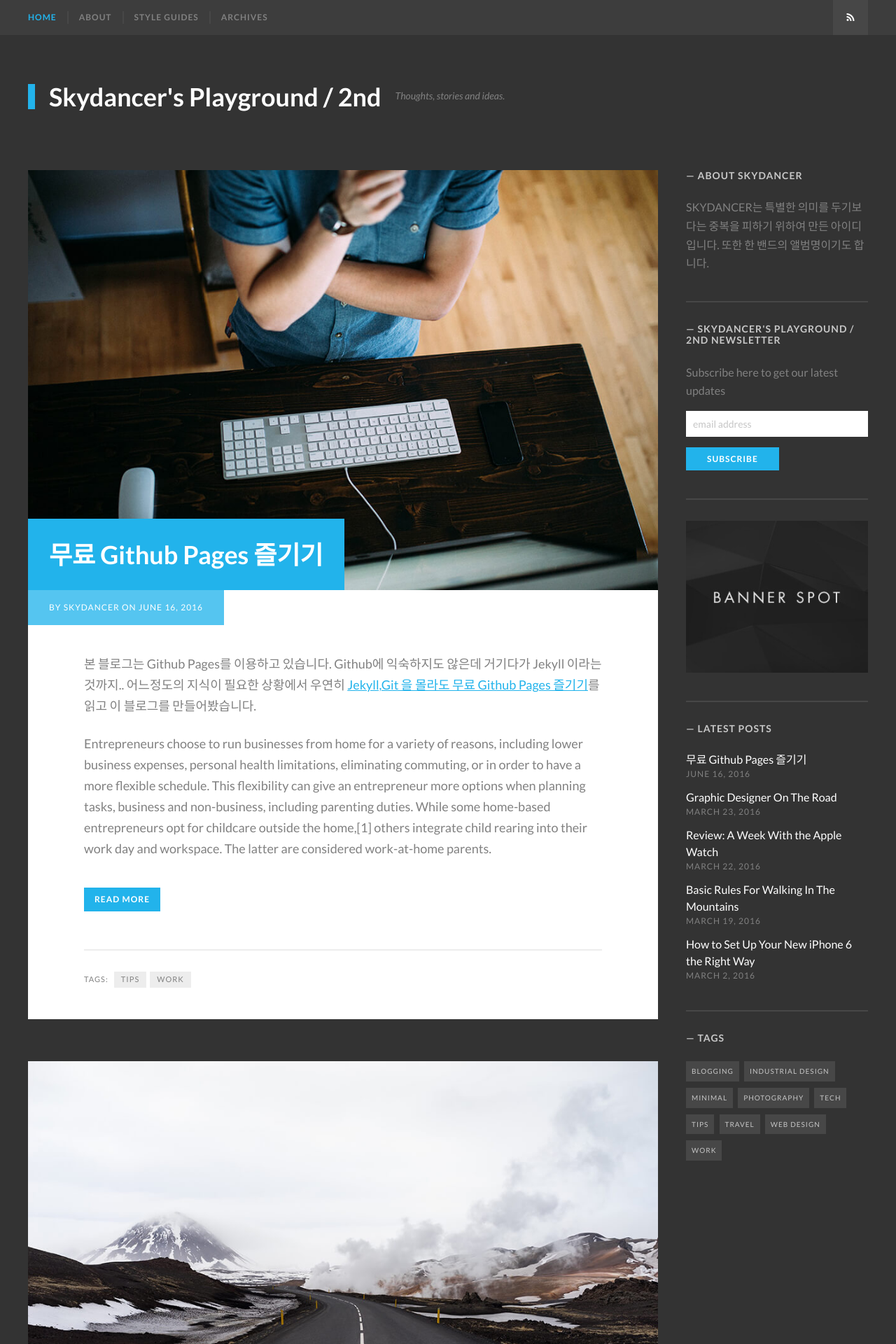
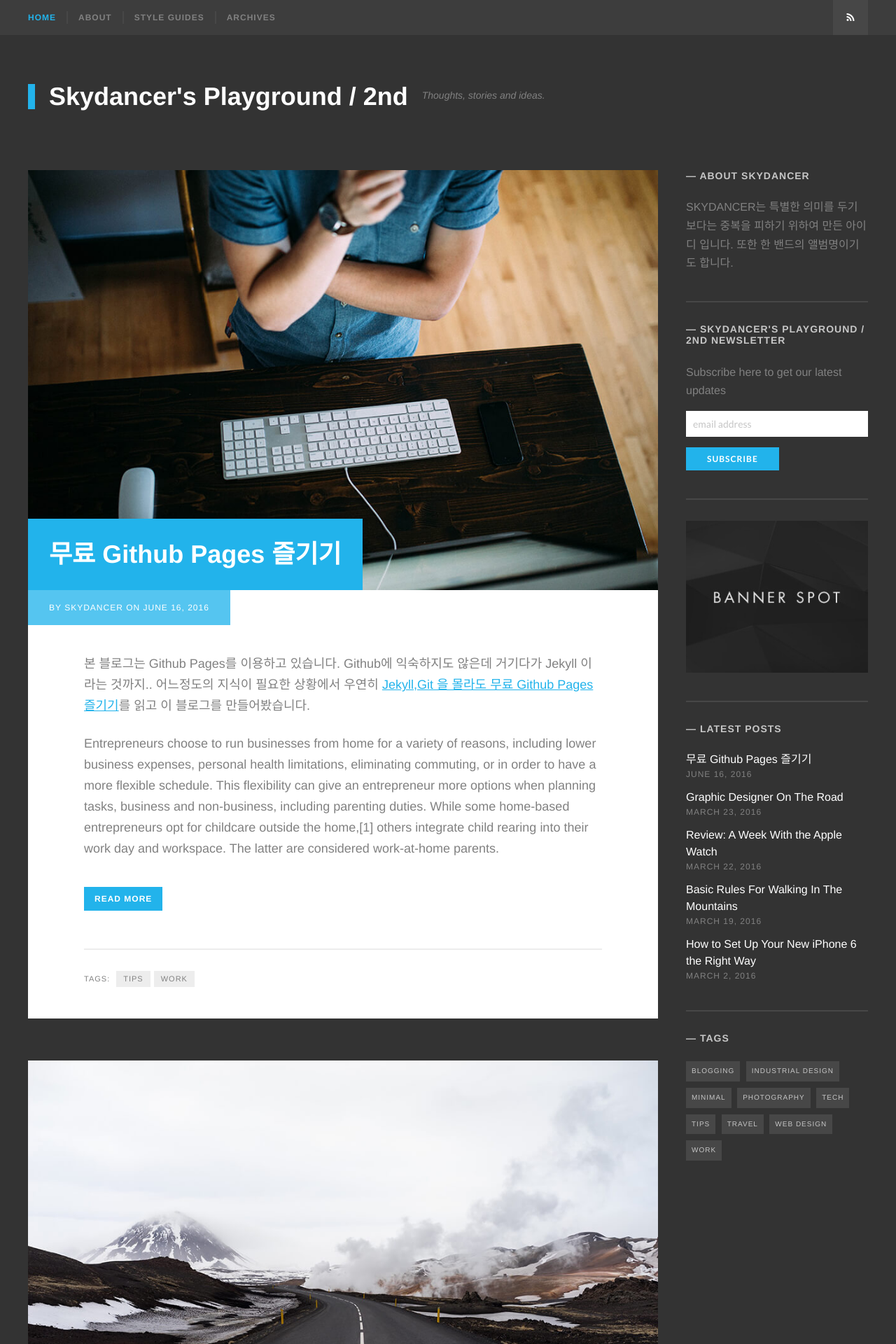
Before and after one commit to morgul71/morgul71.github.io, a Jekyll site: the page built from index.html, in a window 1280 px wide. Shown: the top 1920 px of the page at 70% size. Built offline with Jekyll 4.4.1, drawn with Linux system fonts in a browser that asks for light colours; some web fonts are replaced; the list of posts is cut into pages by our own code.

Commit message:
Update _general.scss

```diff
--- a/_sass/_general.scss
+++ b/_sass/_general.scss
@@ -12,6 +12,7 @@ textarea {
 }
 
 body {
+    font-family: Helvetica, Arial, sans-serif;
     background-color: $mine-shaft;
     color: #818181;
     line-height: 1.66667;
```
